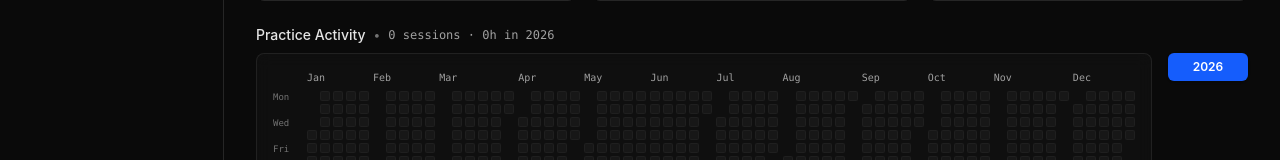
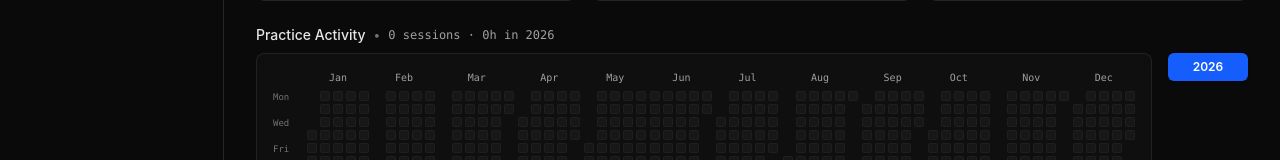
Before and after one commit to mah3shbishnoi/anneal, a React (Vite) app in the folder frontend/: page / in a window 1280 px wide. Shown: the part 242-402 px from the top of the page. Built offline with nearby package versions, Linux system fonts and the light colour scheme; no server answers.

Commit message:
style: center month labels horizontally above monthly activity grids

```diff
--- a/frontend/src/features/dashboard/ActivityGraph.tsx
+++ b/frontend/src/features/dashboard/ActivityGraph.tsx
@@ -79,8 +79,7 @@ function MonthBlock({ label, cols }: { label: string; cols: WeekCol[] }) {
 
   return (
     <div className="flex flex-col gap-1.5 shrink-0" style={{ width: `${blockW}px` }}>
-      {/* Month label directly above its block */}
-      <span className="text-[10px] text-neutral-400 font-mono font-medium">{label}</span>
+      <span className="text-[10px] text-neutral-400 font-mono font-medium text-center w-full">{label}</span>
 
       {/* 7 rows x N cols mini-grid */}
       <div
```
